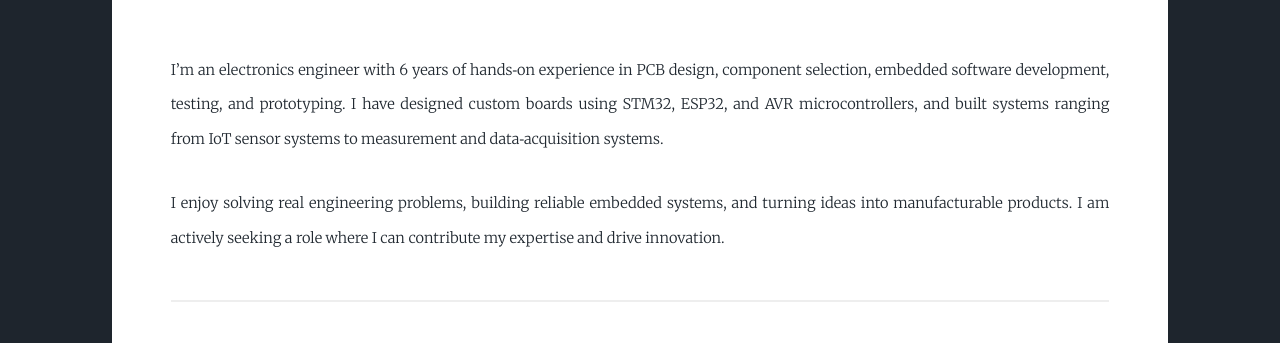
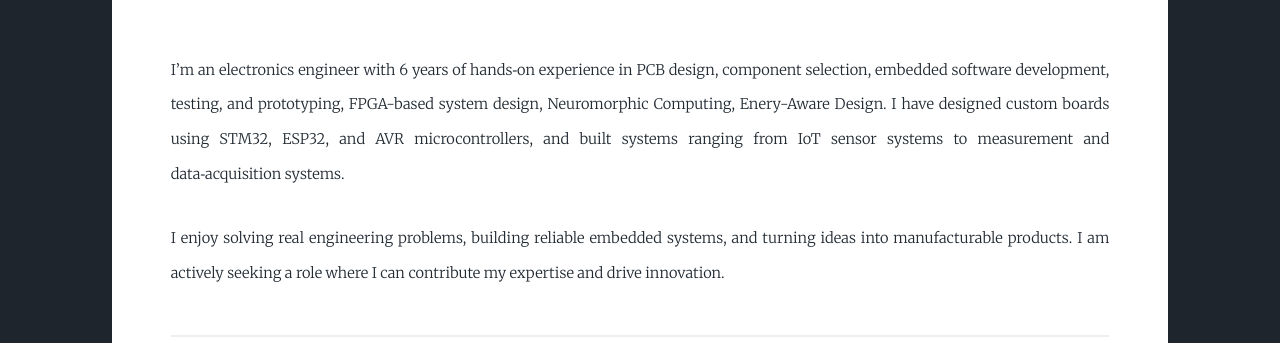
Before and after one commit to JoshuaIfeanyiOkonkwo/JoshuaIOkonkwo.github.io, a plain HTML site: page aboutMe.html in a window 1280 px wide. Shown: the part 452-795 px from the top of the page. Drawn offline with Linux system fonts and the light colour scheme.

Commit message:
Add files via upload

```diff
--- a/aboutMe.html
+++ b/aboutMe.html
@@ -33,7 +33,7 @@
                     <h1>About Me</h1>
                 </header>
                         <p>
-                            I’m an electronics engineer with 6 years of hands‑on experience in PCB design, component selection, embedded software development, testing, and prototyping. I have designed custom boards using STM32, ESP32, and AVR microcontrollers, and built systems ranging from IoT sensor systems to measurement and data‑acquisition systems.
+                            I’m an electronics engineer with 6 years of hands‑on experience in PCB design, component selection, embedded software development, testing, and prototyping, FPGA-based system design, Neuromorphic Computing, Enery-Aware Design. I have designed custom boards using STM32, ESP32, and AVR microcontrollers, and built systems ranging from IoT sensor systems to measurement and data‑acquisition systems.
                         </p>
 
                         <p>
```
Also changed, not shown: index.html (+1 -1 lines).
